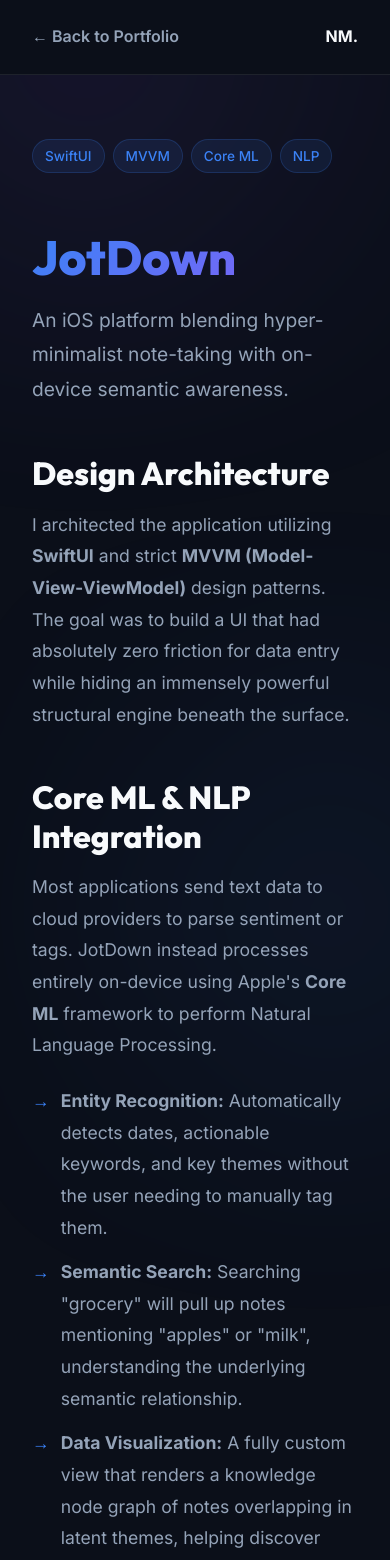
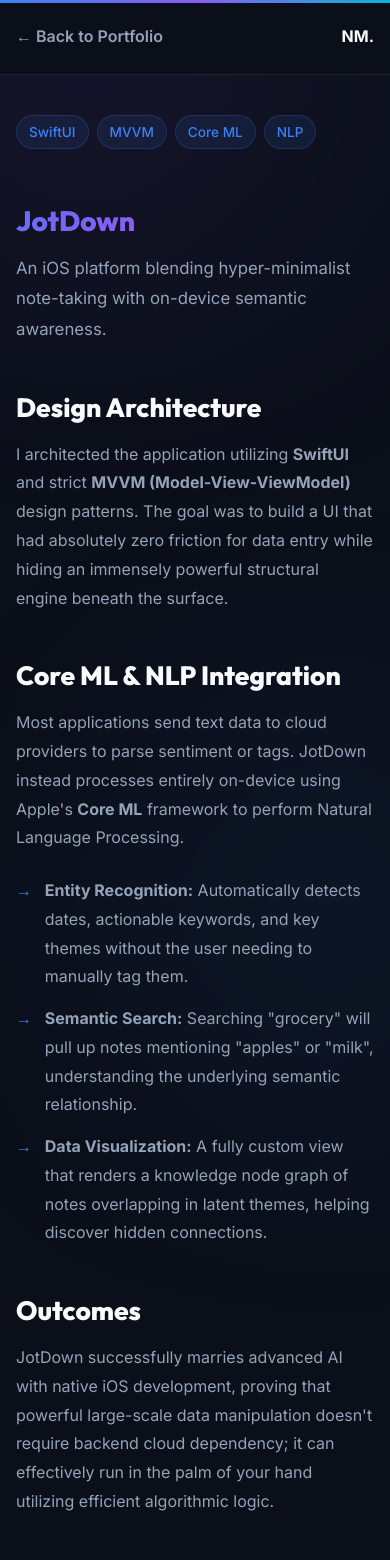
Before and after one commit to NeelMaddu268/portfolio, a Next.js app: page /projects/jotdown in a window 390 px wide. Shown: the top 1560 px of the page. Built offline with nearby package versions, Linux system fonts and the light colour scheme.

Commit message:
Added new resume

```diff
--- a/pages/_app.js
+++ b/pages/_app.js
@@ -1,12 +1,19 @@
 import "@/styles/globals.css";
-import { AnimatePresence, motion } from "framer-motion";
+import { AnimatePresence, motion, useScroll, useSpring } from "framer-motion";
 import { useRouter } from "next/router";
 
 export default function App({ Component, pageProps }) {
   const router = useRouter();
+  const { scrollYProgress } = useScroll();
+  const scaleX = useSpring(scrollYProgress, {
+    stiffness: 100,
+    damping: 30,
+    restDelta: 0.001,
+  });
 
   return (
     <>
+      <motion.div className="scroll-progress" style={{ scaleX }} />
       <div className="bg-orb-1"></div>
       <div className="bg-orb-2"></div>
       <AnimatePresence mode="wait">
--- a/pages/projects/asl-interpreter.js
+++ b/pages/projects/asl-interpreter.js
@@ -9,7 +9,7 @@
       </Head>
 
       <nav style={{ padding: '1.5rem 0', background: 'var(--bg-color)', borderBottom: '1px solid var(--glass-border)' }}>
-        <div className="container" style={{ display: 'flex', justifyContent: 'space-between', alignItems: 'center' }}>
+        <div className="container project-nav-row">
           <Link href="/" style={{ fontWeight: 600, color: 'var(--text-muted)' }}>← Back to Portfolio</Link>
           <div style={{ fontWeight: 800 }}>NM.</div>
         </div>
@@ -23,8 +23,8 @@
           <span className="tech-badge">Scikit-learn</span>
         </div>
 
-        <h1 className="text-gradient" style={{ fontSize: '3rem', marginBottom: '1rem' }}>Real-Time ASL Interpreter</h1>
-        <p style={{ fontSize: '1.2rem', color: 'var(--text-muted)', marginBottom: '3rem' }}>
+        <h1 className="text-gradient">Real-Time ASL Interpreter</h1>
+        <p>
           Computer vision pipeline bridging the communication gap.
         </p>
 
--- a/pages/projects/jotdown.js
+++ b/pages/projects/jotdown.js
@@ -9,7 +9,7 @@
       </Head>
 
       <nav style={{ padding: '1.5rem 0', background: 'var(--bg-color)', borderBottom: '1px solid var(--glass-border)' }}>
-        <div className="container" style={{ display: 'flex', justifyContent: 'space-between', alignItems: 'center' }}>
+        <div className="container project-nav-row">
           <Link href="/" style={{ fontWeight: 600, color: 'var(--text-muted)' }}>← Back to Portfolio</Link>
           <div style={{ fontWeight: 800 }}>NM.</div>
         </div>
@@ -23,8 +23,8 @@
           <span className="tech-badge">NLP</span>
         </div>
 
-        <h1 className="text-gradient" style={{ fontSize: '3rem', marginBottom: '1rem' }}>JotDown</h1>
-        <p style={{ fontSize: '1.2rem', color: 'var(--text-muted)', marginBottom: '3rem' }}>
+        <h1 className="text-gradient">JotDown</h1>
+        <p>
           An iOS platform blending hyper-minimalist note-taking with on-device semantic awareness.
         </p>
 
--- a/pages/projects/multimodal-search.js
+++ b/pages/projects/multimodal-search.js
@@ -9,7 +9,7 @@
       </Head>
 
       <nav style={{ padding: '1.5rem 0', background: 'var(--bg-color)', borderBottom: '1px solid var(--glass-border)' }}>
-        <div className="container" style={{ display: 'flex', justifyContent: 'space-between', alignItems: 'center' }}>
+        <div className="container project-nav-row">
           <Link href="/" style={{ fontWeight: 600, color: 'var(--text-muted)' }}>← Back to Portfolio</Link>
           <div style={{ fontWeight: 800 }}>NM.</div>
         </div>
@@ -23,8 +23,8 @@
           <span className="tech-badge">FAISS</span>
         </div>
 
-        <h1 className="text-gradient" style={{ fontSize: '3rem', marginBottom: '1rem' }}>Multimodal AI: Semantic Image Search</h1>
-        <p style={{ fontSize: '1.2rem', color: 'var(--text-muted)', marginBottom: '3rem' }}>
+        <h1 className="text-gradient">Multimodal AI: Semantic Image Search</h1>
+        <p>
           Bridging the gap between natural language prompts and massive visual datasets.
         </p>
 
--- a/styles/globals.css
+++ b/styles/globals.css
@@ -35,8 +35,21 @@
   position: relative;
 }
 
+/* Scroll Progress Bar */
+.scroll-progress {
+  position: fixed;
+  top: 0;
+  left: 0;
+  right: 0;
+  height: 3px;
+  background: linear-gradient(90deg, var(--accent-blue), var(--accent-purple), var(--accent-cyan));
+  transform-origin: 0%;
+  z-index: 200;
+}
+
 /* Background animated orbs */
-.bg-orb-1, .bg-orb-2 {
+.bg-orb-1,
+.bg-orb-2 {
   position: fixed;
   border-radius: 50%;
   filter: blur(150px);
@@ -44,6 +57,7 @@
   opacity: 0.4;
   animation: floatOrb 20s infinite ease-in-out alternate;
 }
+
 .bg-orb-1 {
   width: 60vw;
   height: 60vw;
@@ -51,6 +65,7 @@
   top: -10%;
   left: -10%;
 }
+
 .bg-orb-2 {
   width: 50vw;
   height: 50vw;
@@ -61,9 +76,17 @@
 }
 
 @keyframes floatOrb {
-  0% { transform: scale(1) translate(0, 0); }
-  50% { transform: scale(1.1) translate(5%, 10%); }
-  100% { transform: scale(0.9) translate(-5%, -10%); }
+  0% {
+    transform: scale(1) translate(0, 0);
+  }
+
+  50% {
+    transform: scale(1.1) translate(5%, 10%);
+  }
+
+  100% {
+    transform: scale(0.9) translate(-5%, -10%);
+  }
 }
 
 h1,
@@ -83,12 +106,19 @@
   transition: all 0.3s ease;
 }
 
-/* Typography Utility */
+/* Typography Utility — Animated Shimmer Gradient */
 .text-gradient {
-  background: linear-gradient(135deg, var(--accent-blue), var(--accent-purple));
+  background: linear-gradient(135deg, var(--accent-blue), var(--accent-purple), var(--accent-cyan), var(--accent-blue));
+  background-size: 300% 300%;
   -webkit-background-clip: text;
   -webkit-text-fill-color: transparent;
   background-clip: text;
+  animation: shimmerGradient 8s ease infinite;
+}
+
+@keyframes shimmerGradient {
+  0%, 100% { background-position: 0% 50%; }
+  50% { background-position: 100% 50%; }
 }
 
 /* Layout */
@@ -114,31 +144,67 @@
 
 .hero-text {
   flex: 1;
-  min-width: 300px;
+  min-width: 0;
 }
 
 .hero-image-container {
   flex: 0.8;
-  min-width: 300px;
+  min-width: 0;
   display: flex;
   justify-content: center;
   align-items: center;
 }
 
+/* Hero Badge */
+.hero-badge {
+  display: inline-block;
+  padding: 0.4rem 1rem;
+  background: rgba(6, 182, 212, 0.1);
+  color: var(--accent-cyan);
+  border-radius: 99px;
+  font-weight: 600;
+  letter-spacing: 1px;
+  text-transform: uppercase;
+  font-size: 0.8rem;
+  border: 1px solid rgba(6, 182, 212, 0.2);
+}
+
+/* Avatar with color-cycling glow */
 .avatar-wrapper {
   width: 100%;
   max-width: 350px;
   aspect-ratio: 3/4;
   border-radius: 20px;
-  border: 2px solid var(--glass-border);
-  box-shadow: 0 0 30px rgba(59, 130, 246, 0.2);
+  border: 2px solid rgba(139, 92, 246, 0.3);
   overflow: hidden;
-  transition: transform 0.4s ease, box-shadow 0.4s ease;
+  transition: transform 0.4s ease;
+  animation: avatarGlow 6s ease-in-out infinite alternate;
+}
+
+@keyframes avatarGlow {
+  0% {
+    box-shadow: 0 0 30px rgba(59, 130, 246, 0.3), 0 0 80px rgba(59, 130, 246, 0.08);
+    border-color: rgba(59, 130, 246, 0.3);
+  }
+
+  33% {
+    box-shadow: 0 0 30px rgba(139, 92, 246, 0.35), 0 0 80px rgba(139, 92, 246, 0.1);
+    border-color: rgba(139, 92, 246, 0.35);
+  }
+
+  66% {
+    box-shadow: 0 0 30px rgba(6, 182, 212, 0.3), 0 0 80px rgba(6, 182, 212, 0.08);
+    border-color: rgba(6, 182, 212, 0.3);
+  }
+
+  100% {
+    box-shadow: 0 0 30px rgba(59, 130, 246, 0.3), 0 0 80px rgba(59, 130, 246, 0.08);
+    border-color: rgba(59, 130, 246, 0.3);
+  }
 }
 
 .avatar-wrapper:hover {
   transform: translateY(-5px) scale(1.02);
-  box-shadow: 0 0 40px rgba(139, 92, 246, 0.4);
 }
 
 .avatar-image {
@@ -157,12 +223,12 @@
   border: 1px solid var(--glass-border);
   box-shadow: var(--glass-shadow);
   border-radius: 16px;
-  transition: transform 0.3s ease, border-color 0.3s ease;
+  transition: border-color 0.4s ease, box-shadow 0.4s ease;
 }
 
 .glass-panel:hover {
-  transform: translateY(-4px);
-  border-color: rgba(255, 255, 255, 0.15);
+  border-color: rgba(139, 92, 246, 0.2);
+  box-shadow: var(--glass-shadow), 0 0 40px rgba(139, 92, 246, 0.06);
 }
 
 /* Badge/Tags */
@@ -177,6 +243,12 @@
   border: 1px solid rgba(59, 130, 246, 0.2);
   margin-right: 0.5rem;
   margin-bottom: 0.5rem;
+  transition: background 0.3s ease, transform 0.3s ease;
+}
+
+.tech-badge:hover {
+  background: rgba(59, 130, 246, 0.2);
+  transform: translateY(-1px);
 }
 
 /* Deep-dive Case Study Utility */
@@ -238,7 +310,7 @@
   font-weight: bold;
 }
 
-/* Buttons */
+/* Buttons — with shimmer sweep on hover */
 .btn-primary {
   display: inline-block;
   padding: 0.75rem 1.5rem;
@@ -248,11 +320,29 @@
   border-radius: 8px;
   box-shadow: 0 4px 15px rgba(139, 92, 246, 0.3);
   text-align: center;
+  position: relative;
+  overflow: hidden;
+  transition: box-shadow 0.3s ease, transform 0.3s ease;
+}
+
+.btn-primary::after {
+  content: '';
+  position: absolute;
+  top: 0;
+  left: -100%;
+  width: 100%;
+  height: 100%;
+  background: linear-gradient(90deg, transparent, rgba(255, 255, 255, 0.2), transparent);
+  transition: left 0.6s ease;
 }
 
 .btn-primary:hover {
-  box-shadow: 0 6px 20px rgba(139, 92, 246, 0.5);
+  box-shadow: 0 6px 25px rgba(139, 92, 246, 0.5);
   transform: translateY(-2px);
+}
+
+.btn-primary:hover::after {
+  left: 100%;
 }
 
 .btn-secondary {
@@ -264,14 +354,17 @@
   border-radius: 8px;
   border: 1px solid var(--glass-border);
   text-align: center;
+  transition: all 0.3s ease;
 }
 
 .btn-secondary:hover {
   background: var(--glass-bg);
+  border-color: rgba(139, 92, 246, 0.3);
   transform: translateY(-2px);
+  box-shadow: 0 4px 15px rgba(139, 92, 246, 0.15);
 }
 
-/* Micro Animations */
+/* Micro Animations — kept for project detail pages */
 @keyframes fadeIn {
   from {
     opacity: 0;
@@ -317,3 +410,231 @@
 ::-webkit-scrollbar-thumb:hover {
   background: rgba(255, 255, 255, 0.2);
 }
+
+/* Grids: min(100%, …) prevents columns wider than the viewport on narrow screens */
+.projects-grid {
+  display: grid;
+  grid-template-columns: repeat(auto-fit, minmax(min(100%, 280px), 1fr));
+  gap: 2rem;
+}
+
+.skills-grid {
+  display: grid;
+  grid-template-columns: repeat(auto-fit, minmax(min(100%, 220px), 1fr));
+  gap: 1.5rem;
+}
+
+.page-section-title {
+  font-size: clamp(1.85rem, 4vw + 0.5rem, 2.5rem);
+  line-height: 1.2;
+}
+
+/* Nav */
+.nav-bar-row {
+  display: flex;
+  justify-content: space-between;
+  align-items: center;
+  flex-wrap: wrap;
+  gap: 0.75rem 1rem;
+}
+
+.nav-logo {
+  font-weight: 800;
+  font-size: 1.2rem;
+  letter-spacing: 1px;
+  transition: transform 0.3s ease;
+}
+
+.nav-logo:hover {
+  transform: scale(1.05);
+}
+
+.nav-logo a {
+  background: linear-gradient(135deg, var(--accent-blue), var(--accent-purple));
+  background-size: 200% 200%;
+  -webkit-background-clip: text;
+  -webkit-text-fill-color: transparent;
+  background-clip: text;
+  animation: shimmerGradient 8s ease infinite;
+}
+
+.nav-links {
+  display: flex;
+  gap: 1.5rem;
+  font-size: 0.9rem;
+  font-weight: 500;
+  flex-wrap: wrap;
+  justify-content: flex-end;
+}
+
+.nav-links a {
+  color: var(--text-muted);
+  position: relative;
+  transition: color 0.3s ease;
+}
+
+.nav-links a::after {
+  content: '';
+  position: absolute;
+  bottom: -4px;
+  left: 0;
+  width: 0;
+  height: 2px;
+  background: linear-gradient(90deg, var(--accent-blue), var(--accent-purple));
+  border-radius: 1px;
+  transition: width 0.3s ease;
+}
+
+.nav-links a:hover {
+  color: var(--text-main);
+}
+
+.nav-links a:hover::after {
+  width: 100%;
+}
+
+/* Experience card layout */
+.experience-header {
+  display: flex;
+  justify-content: space-between;
+  align-items: flex-start;
+  flex-wrap: wrap;
+  gap: 0.5rem 1rem;
+}
+
+.experience-meta {
+  text-align: right;
+  color: var(--text-muted);
+  font-size: 0.9rem;
+}
+
+/* Footer layout */
+.footer-content {
+  display: flex;
+  justify-content: space-between;
+  align-items: center;
+  flex-wrap: wrap;
+  gap: 1rem;
+}
+
+.footer-credit {
+  color: var(--text-muted);
+  font-size: 0.9rem;
+}
+
+.footer-links {
+  display: flex;
+  gap: 1.5rem;
+}
+
+.footer-links a {
+  color: var(--text-muted);
+}
+
+.project-nav-row {
+  display: flex;
+  justify-content: space-between;
+  align-items: center;
+  flex-wrap: wrap;
+  gap: 0.5rem 1rem;
+}
+
+.article-container h1.text-gradient {
+  font-size: clamp(1.75rem, 5vw + 0.25rem, 3rem);
+  margin-bottom: 1rem;
+  line-height: 1.15;
+}
+
+.article-container h1.text-gradient+p {
+  font-size: clamp(1.05rem, 2.5vw, 1.2rem);
+  color: var(--text-muted);
+  margin-bottom: 3rem;
+}
+
+@media (max-width: 640px) {
+  .container {
+    padding: 0 1rem;
+  }
+
+  .section {
+    padding: 3.5rem 0;
+  }
+
+  /* Nav — center logo, links wrap below */
+  .nav-bar-row {
+    justify-content: center;
+  }
+
+  .nav-logo {
+    width: 100%;
+    text-align: center;
+  }
+
+  .nav-links {
+    gap: 0.75rem 1.25rem;
+    font-size: 0.85rem;
+    justify-content: center;
+    width: 100%;
+  }
+
+  /* Hero */
+  .hero-split {
+    flex-direction: column;
+    gap: 2.5rem;
+    align-items: stretch;
+  }
+
+  .hero-image-container {
+    max-width: min(280px, 100%);
+    margin-left: auto;
+    margin-right: auto;
+  }
+
+  .hero-badge {
+    font-size: 0.7rem;
+  }
+
+  /* Glass panels — tighter padding on mobile */
+  .glass-panel {
+    padding: 1.25rem;
+  }
+
+  /* Experience — stack header vertically */
+  .experience-header {
+    flex-direction: column;
+    gap: 0.25rem;
+  }
+
+  .experience-meta {
+    text-align: left;
+  }
+
+  /* Footer — stack and center */
+  .footer-content {
+    flex-direction: column;
+    text-align: center;
+  }
+
+  .footer-links {
+    justify-content: center;
+  }
+
+  /* Resume section — less vertical padding */
+  #resume.section {
+    padding: 4rem 0;
+  }
+
+  /* Article pages */
+  .article-container {
+    padding: 2.5rem 1rem;
+    font-size: 1rem;
+  }
+
+  .article-container h2 {
+    font-size: 1.65rem;
+  }
+
+  .article-container h3 {
+    font-size: 1.2rem;
+  }
+}
```
Also changed, not shown: components/ExperienceItem.js (+20 -4 lines), components/ProjectCard.js (+18 -3 lines), pages/index.js (+153 -64 lines), .claude/launch.json (added), 2 other files (tests, documents, lock files or other folders).
